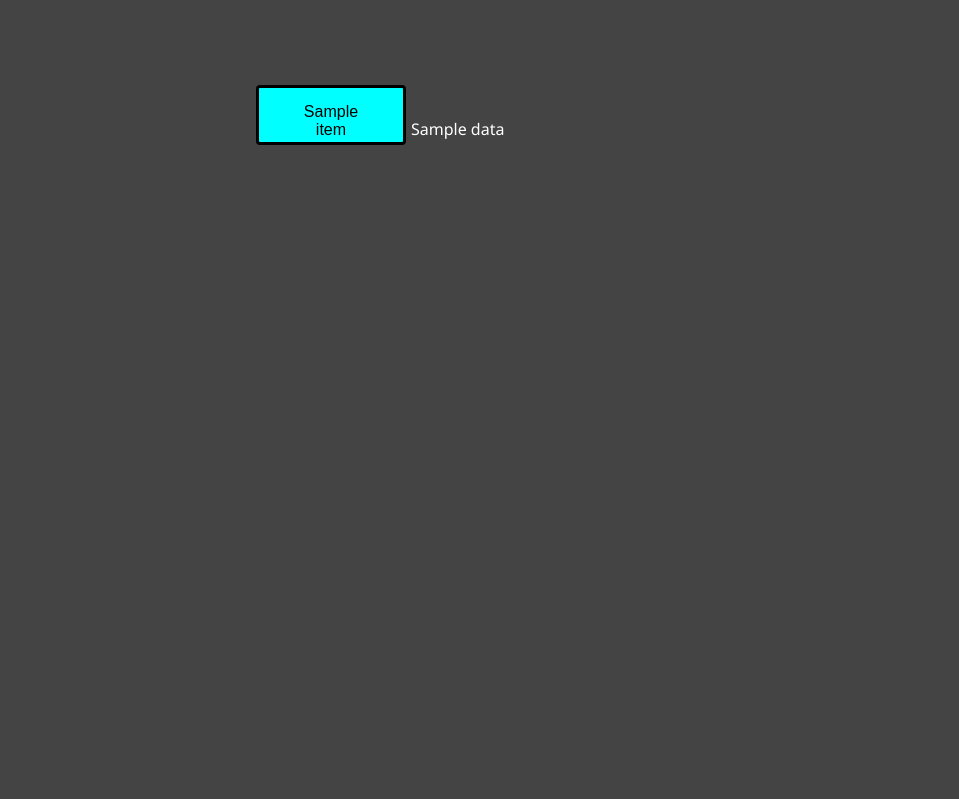
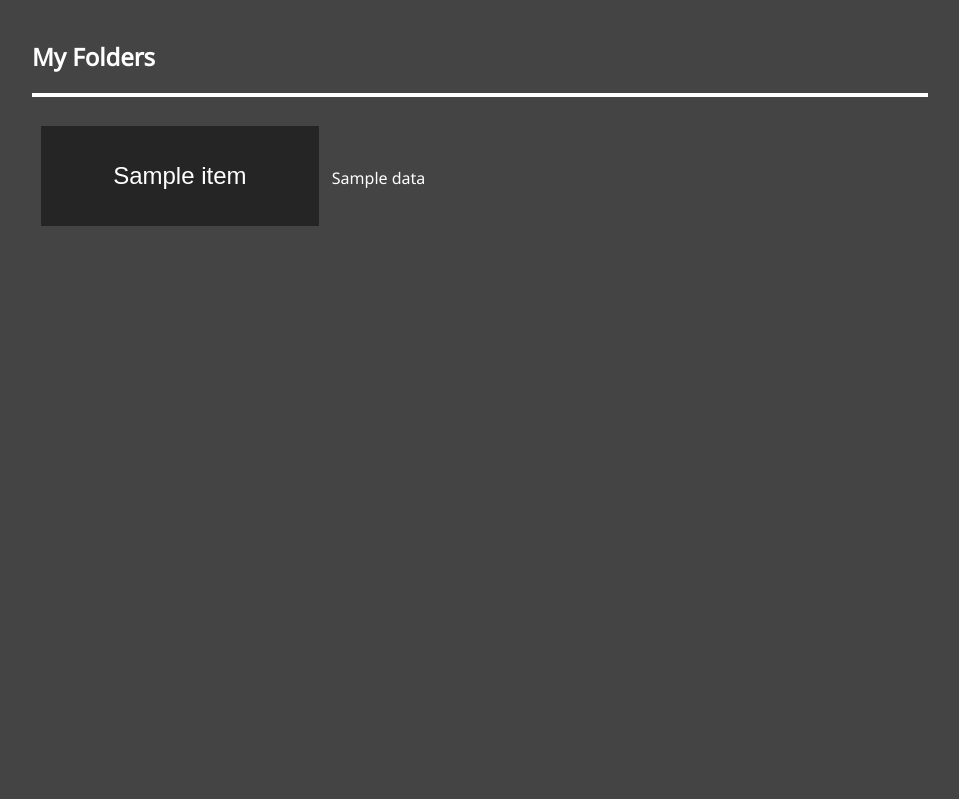
Before and after one commit to JacksonHagood/CardMe, a Python web app: template templates/folders.html in a window 1280 px wide. Shown: the part 135-934 px from the top of the page, without its empty margins (160-1119 px from the left). Run offline with Jinja, Linux system fonts and the light colour scheme; the template is opened without the code that fills it: most values are stand-ins (such as "Sample title", 1, 10 or a date in 2020).

Commit message:
finished accessibility mode

```diff
--- a/static/css/style.css
+++ b/static/css/style.css
@@ -4,6 +4,8 @@
     font-family: Noto;
     src: url("NotoSans.ttf");
 }
+
+/* general formatting */
 
 body {
     font-family: Noto;
@@ -82,7 +84,7 @@ footer p {
 }
 
 .btn {
-    background-color: #00FFFF; /* Green */
+    background-color: #00FFFF;
     border: none;
     color: #252525;
     font-size: 16px;
@@ -176,7 +178,7 @@ footer p {
 }
 
 label div.card-data {
-    transition: 1000ms;
+    transition: 1s;
 }
 
 .input-wraper:checked + label div.card-data{
@@ -184,86 +186,59 @@ label div.card-data {
 }
 
 .single-card {
-    height: 150px;
-    width: 100px;
+    height: 200px;
+    margin: 1%;
+    width: 98%;
 }
 
 .flip-pane {
-    height: 100px;
-    width: 100px;
+    height: 200px;
+    margin: 1%;
+    width: 98%;
 }
 
 .card-data {
     align-items: center;
+    background-color: #252525;
+    border: none;
+    height: 200px;
     position: relative;
-    border-style: double;
-    border-width: 3px;
-    border-color: black;
-    background-color: #252525;
-    height: 100px;
-    width: 100px;
+    width: 100%;
 }
 
 .card-data .word{
-    display: grid;
     justify-content: center;
+    position: relative;
 }
 
 .card-data .def {
-    display: grid;
     justify-content: center;
     transform: rotateY(180deg);
 }
 
+/* folder display formatting */
+
 .folder_name {
+    display: inline-block;
+    margin: 1%;
     position: relative;
-    left: 20%;
-    display: inline-block;
-    margin: 5%;
-    margin-right: 100px;
-    margin-bottom: 10px;
+    width: 31%;
 }
 
 .folders_btn{
-    background-color: #00FFFF;
+    background-color: #252525;
     border: none;
-    color: #000000;
-    padding: 15px 32px;
-    width: 150px;
-    height: 60px;
+    color: #FFFFFF;
+    display: inline-block;
+    font-size: 24px;
+    height: 100px;
+    width: 100%;
     text-align: center;
     text-decoration: none;
-    display: inline-block;
-    font-size: 16px;
-    justify-content: space-between;
-    margin-right: 20px;
-    border-style: solid;
-    margin-right: 5em;
-    top : 100px;
-    right : 100px;
-    border-radius: 4px;
-    box-shadow: inset 0 0 0 0 #41403e;
-    transition: ease-out 0.6s;
-    outline: none;
 }
 
 .folders_btn:hover {
-    box-shadow: inset 300px 0 0 0 #41403e;
+    background-color: #00FFFF;
+    color: #444444;
     cursor: pointer;
 }
-
-.navigation p {
-    color: #00c8c8;
-    float: left;
-    font-size: 30px;
-    text-align: center;
-    text-decoration: none;
-    font-weight: bold;
-    position: absolute;
-    top: 14px;
-    left: 520px;
-}
-
-.folderNameTitle {
-    font-family: 'Gill Sans', 'Gill Sans MT', Calibri, 'Trebuchet MS', sans-serif;
-}
--- a/templates/folders.html
+++ b/templates/folders.html
@@ -43,6 +43,10 @@
 
         <article>
             <div class = "center">
+                <h1>My Folders</h1>
+
+                <hr>
+
                 <p>
                     {%for item in mylist%}
                         <div class = "folder_name">
@@ -55,6 +59,8 @@
                     {{data}}
                 </p>
             </div>
+
+            <div class = "center"></div>
         </article>
 
         <footer>
```
Also changed, not shown: static/css/contrast.css (+25 -52 lines), templates/flashcards.html (+22 -14 lines).
